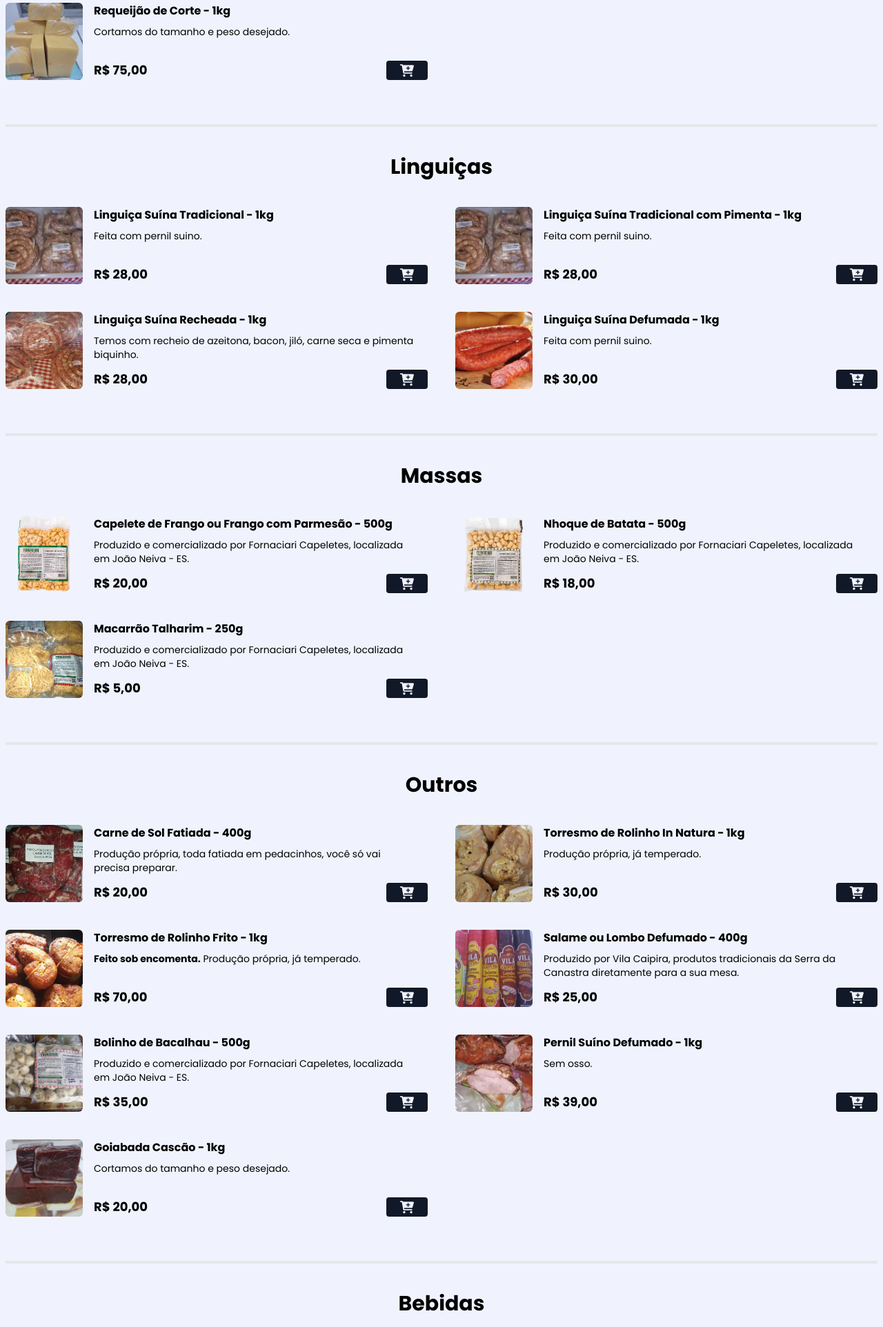
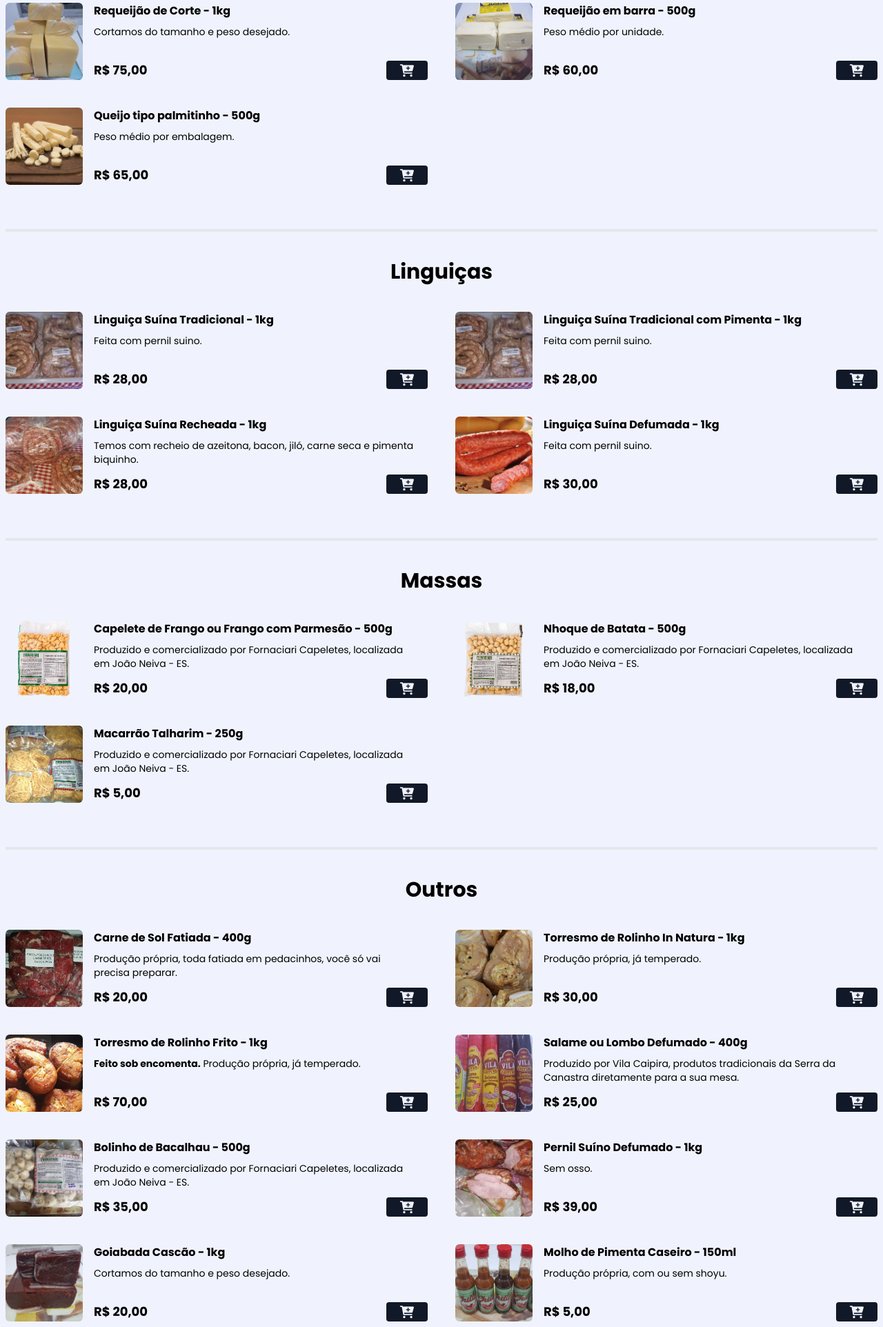
Before and after one commit to Igorx26/ProdutosDuNego, a website: page index.html in a window 1280 px wide. Shown: the part 1376-3300 px from the top of the page at 69% size. Drawn offline with nearby package versions, Linux system fonts and the light colour scheme.

Commit message:
add products

```diff
--- a/index.html
+++ b/index.html
@@ -310,12 +310,62 @@
             />
             <div class="w-full pr-4 relative">
               <p class="font-bold">Requeijão de Corte - 1kg</p>
-              <p class="text-sm pt-2 mb-10">
-                Cortamos do tamanho e peso desejado.
-              </p>
+              <p class="text-sm pt-2 mb-10">Cortamos do tamanho e peso desejado.</p>
               <div class="flex items-center gap-2 justify-between w-full absolute bottom-0 mt-3">
                 <p class="font-bold text-lg">R$ 75,00</p>
-                <button class="bg-gray-900 px-5 rounded add-to-cart-btn" data-name="Requeijão de Corte - 1kg" data-price="75">
+                <button
+                  class="bg-gray-900 px-5 rounded add-to-cart-btn"
+                  data-name="Requeijão de Corte - 1kg"
+                  data-price="75"
+                >
+                  <i class="fa fa-cart-plus text-lg text-[#f0f3fd]"></i>
+                </button>
+              </div>
+            </div>
+          </div>
+          <!-- Fim Produto Item -->
+
+          <!-- Produto Item -->
+          <div class="flex gap-2">
+            <img
+              src="./assets/queijos-e-derivados/requeijaoBarra.jpg"
+              alt="Requeijão em barra - 500g"
+              class="w-28 h-28 rounded-md hover:scale-110 hover:-rotate-2 duration-300 mr-2"
+            />
+            <div class="w-full pr-4 relative">
+              <p class="font-bold">Requeijão em barra - 500g</p>
+              <p class="text-sm pt-2 mb-10">Peso médio por unidade.</p>
+              <div class="flex items-center gap-2 justify-between w-full absolute bottom-0 mt-3">
+                <p class="font-bold text-lg">R$ 60,00</p>
+                <button
+                  class="bg-gray-900 px-5 rounded add-to-cart-btn"
+                  data-name="Requeijão em barra - 500g"
+                  data-price="60"
+                >
+                  <i class="fa fa-cart-plus text-lg text-[#f0f3fd]"></i>
+                </button>
+              </div>
+            </div>
+          </div>
+          <!-- Fim Produto Item -->
+
+          <!-- Produto Item -->
+          <div class="flex gap-2">
+            <img
+              src="./assets/queijos-e-derivados/queijoPalmitinho.jpg"
+              alt="Queijo tipo palmitinho - 500g"
+              class="w-28 h-28 rounded-md hover:scale-110 hover:-rotate-2 duration-300 mr-2"
+            />
+            <div class="w-full pr-4 relative">
+              <p class="font-bold">Queijo tipo palmitinho - 500g</p>
+              <p class="text-sm pt-2 mb-10">Peso médio por embalagem.</p>
+              <div class="flex items-center gap-2 justify-between w-full absolute bottom-0 mt-3">
+                <p class="font-bold text-lg">R$ 65,00</p>
+                <button
+                  class="bg-gray-900 px-5 rounded add-to-cart-btn"
+                  data-name="Queijo tipo palmitinho - 500g"
+                  data-price="65"
+                >
                   <i class="fa fa-cart-plus text-lg text-[#f0f3fd]"></i>
                 </button>
               </div>
@@ -670,7 +720,7 @@
           </div>
           <!-- Fim Produto Item -->
 
-           <!-- Produto Item -->
+          <!-- Produto Item -->
           <div class="flex gap-2">
             <img
               src="./assets/outros/goiabadaCascao.jpg"
@@ -686,6 +736,30 @@
                   class="bg-gray-900 px-5 rounded add-to-cart-btn"
                   data-name="Goiabada Cascão - 1kg"
                   data-price="20"
+                >
+                  <i class="fa fa-cart-plus text-lg text-[#f0f3fd]"></i>
+                </button>
+              </div>
+            </div>
+          </div>
+          <!-- Fim Produto Item -->
+
+          <!-- Produto Item -->
+          <div class="flex gap-2">
+            <img
+              src="./assets/outros/molhoPimenta.jpg"
+              alt="Molho de Pimenta Caseiro - 150ml"
+              class="w-28 h-28 rounded-md hover:scale-110 hover:-rotate-2 duration-300 mr-2"
+            />
+            <div class="w-full pr-4 relative">
+              <p class="font-bold">Molho de Pimenta Caseiro - 150ml</p>
+              <p class="text-sm pt-2 mb-10">Produção própria, com ou sem shoyu.</p>
+              <div class="flex items-center gap-2 justify-between w-full absolute bottom-0 mt-3">
+                <p class="font-bold text-lg">R$ 5,00</p>
+                <button
+                  class="bg-gray-900 px-5 rounded add-to-cart-btn"
+                  data-name="Molho de Pimenta Caseiro - 150ml"
+                  data-price="5"
                 >
                   <i class="fa fa-cart-plus text-lg text-[#f0f3fd]"></i>
                 </button>
```
Also changed, not shown: assets/outros/molhoPimenta.jpg (added), assets/queijos-e-derivados/queijoPalmitinho.jpg (renamed from assets/queijos-e-derivados/queijoPalitinho.jpg), assets/queijos-e-derivados/requeijaoBarra.jpg (added).
